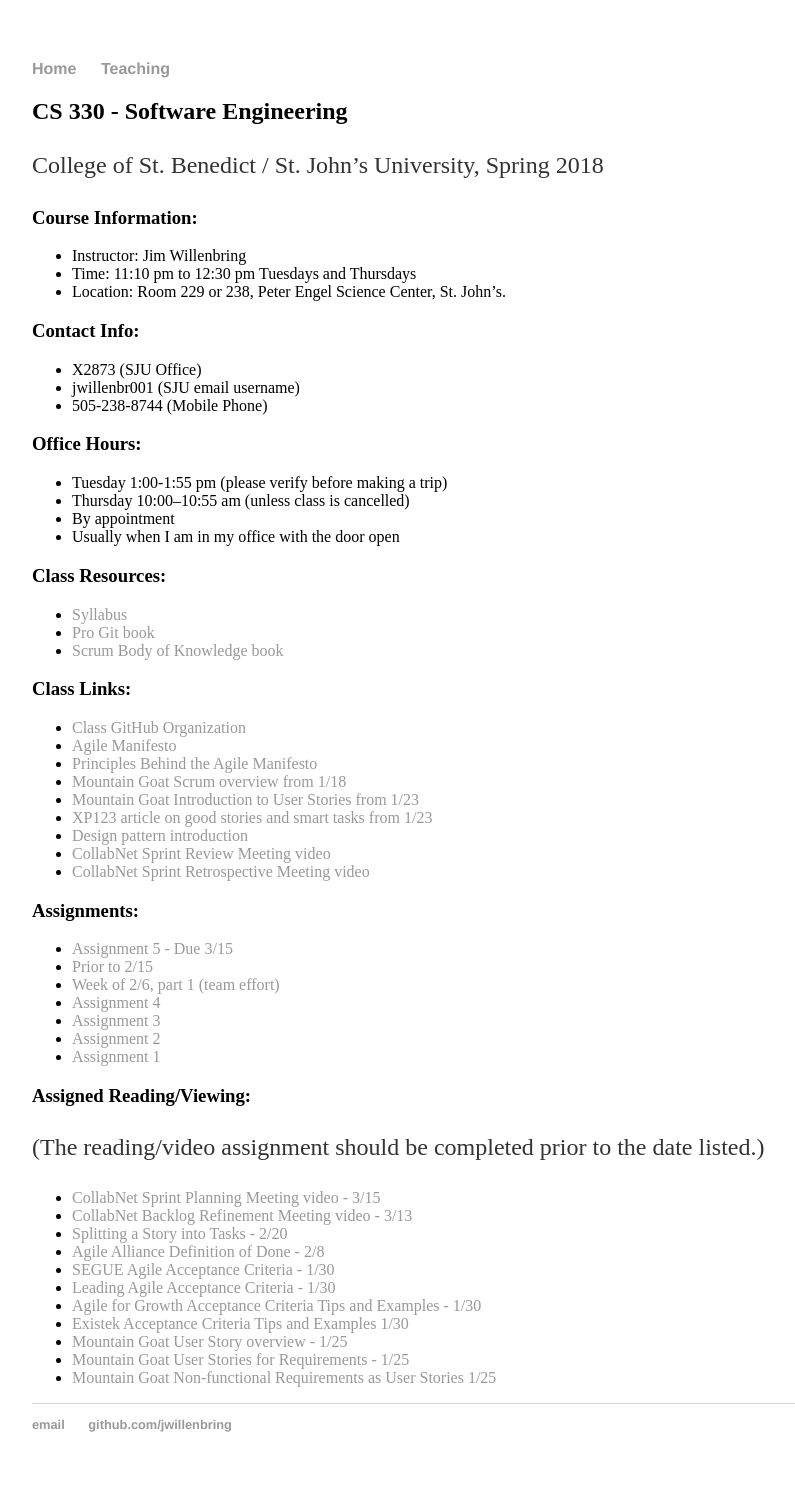
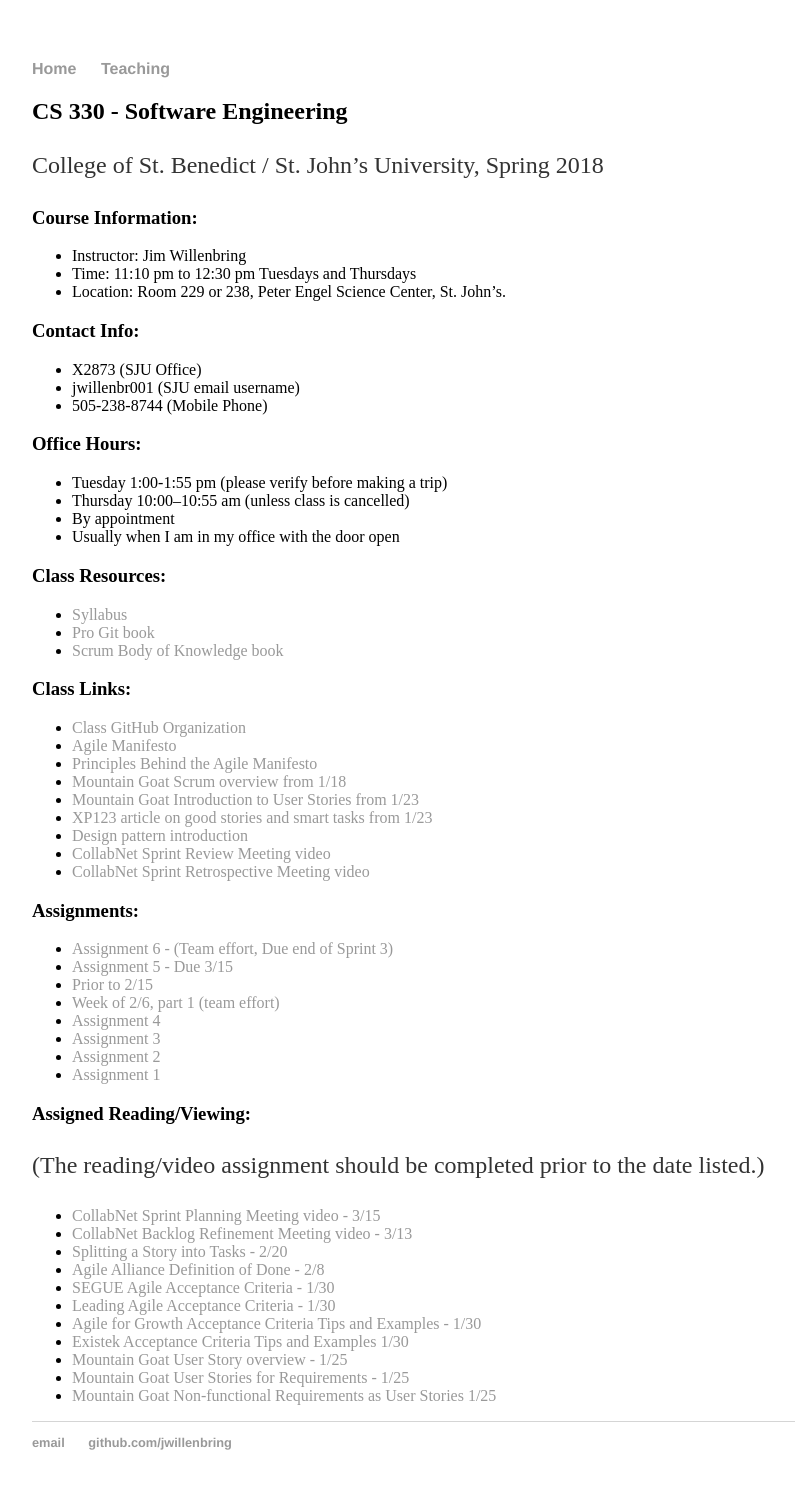
Before and after one commit to jwillenbring/jwillenbring.github.io, a Jekyll site: the page built from teaching/2018-Spring-CS330/index.md, in a window 1280 px wide. Shown: the whole page, without its empty margins (160-955 px from the left). Built offline with Jekyll 4.4.1, drawn with Linux system fonts in a browser that asks for light colours; our own code applies the rules of GitHub Pages for plain Markdown files.

Commit message:
Update index.md
Added assignment 6 - design patterns

```diff
--- a/teaching/2018-Spring-CS330/index.md
+++ b/teaching/2018-Spring-CS330/index.md
@@ -40,6 +40,7 @@ College of St. Benedict / St. John's University, Spring 2018
 
 ### Assignments:
 
+  * [Assignment 6 - (Team effort, Due end of Sprint 3)](https://docs.google.com/document/d/1j4xuLKDnGQbRJQoeYHsuNeN1qwu8wkzimHFN2kbuT2k/edit?usp=sharing)
   * [Assignment 5 - Due 3/15](https://docs.google.com/document/d/1IB8wwsvNxnzVtpl4GH7OYbsORGqDNDZ7JxtnJGklxSg/edit?usp=sharing)
   * [Prior to 2/15](https://docs.google.com/document/d/1aUt_qCkUm85SAW-Mv0euDdT4HVJ0DVzJGabyEOisnsU/edit?usp=sharing)
   * [Week of 2/6, part 1 (team effort)](https://docs.google.com/document/d/1tBvBdat4ed733REYO-G7vf9TCRedSBalI1-yD2-Ql9Y/edit?usp=sharing)
```
